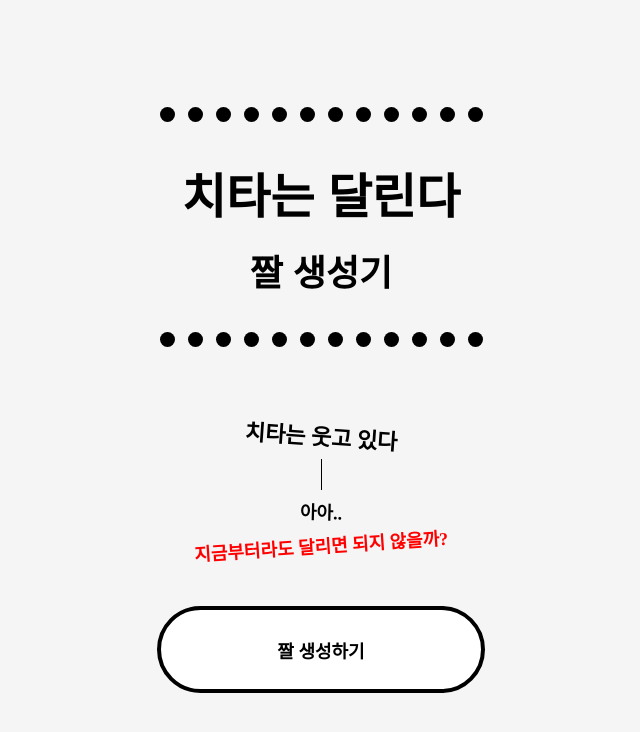
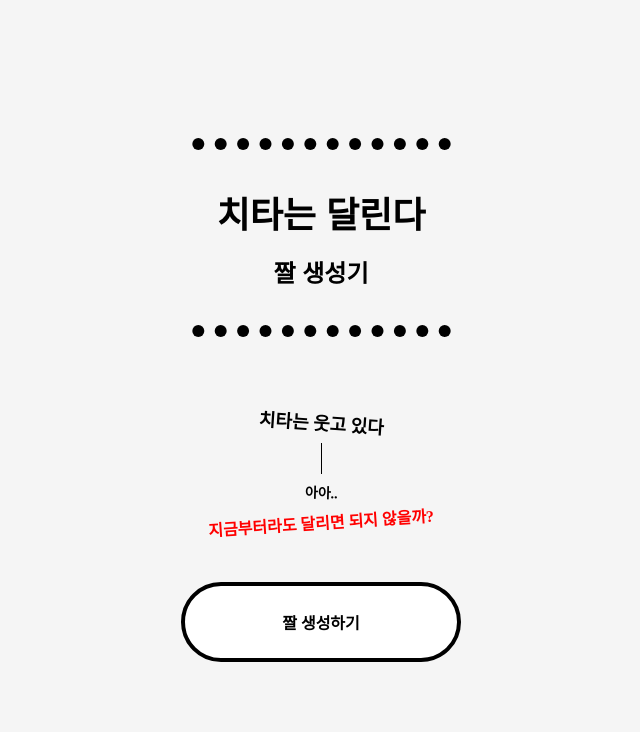
Before and after one commit to gongbj0113/cheetah_is_running, a Next.js app: page / in a window 1280 px wide. Shown: the top 732 px of the page, without its empty margins (319-959 px from the left). Built offline with nearby package versions, Linux system fonts and the light colour scheme; a web font is replaced by a local one.

Commit message:
layout fixed, size smaller

```diff
--- a/src/app/generate/page.module.css
+++ b/src/app/generate/page.module.css
@@ -1,6 +1,6 @@
 .textField {
-  width: 345px;
-  height: 83px;
+  width: 300px;
+  height: 76px;
   flex-shrink: 0;
   padding: 24px 24px 24px 24px;
   border: none;
@@ -12,7 +12,7 @@
 
   color: #000;
   font-family: Pretendard;
-  font-size: 18px;
+  font-size: 16px;
 
   margin-top: 36px;
   margin-bottom: 36px;
@@ -34,20 +34,26 @@
   font-style: normal;
   font-weight: 900;
   line-height: normal;
+
+  margin-bottom: 14px;
 }
 
 .loading .loadingText2 {
   color: #474747;
   font-family: Pretendard;
-  font-size: 26px;
+  font-size: 24px;
   font-style: normal;
   font-weight: 600;
   line-height: normal;
 }
 
 .videoplayer {
-  height: 260px;
+  height: 200px;
+  margin-left: 14px;
+  margin-right: 14px;
+  max-width: calc(100% - 28px);
   flex-shrink: 0;
+  box-sizing: border-box;
 
   border-radius: 14px;
 
@@ -57,7 +63,7 @@
 .annotate {
   color: #f00;
   font-family: Pretendard;
-  font-size: 36px;
+  font-size: 28px;
   font-style: normal;
   font-weight: 900;
   line-height: normal;
@@ -71,8 +77,8 @@
   border: 4px solid #000;
   background: #fff;
 
-  width: 328px;
-  height: 87px;
+  width: 280px;
+  height: 80px;
   flex-shrink: 0;
 
   display: flex;
@@ -94,8 +100,8 @@
   border: 4px solid #000;
   background: #fff;
 
-  width: 160px;
-  height: 87px;
+  width: 140px;
+  height: 80px;
   flex-shrink: 0;
 
   display: flex;
--- a/src/app/globals.css
+++ b/src/app/globals.css
@@ -97,6 +97,17 @@ body {
       rgb(var(--background-end-rgb))
     )
     rgb(var(--background-start-rgb));
+
+  width: 100vw;
+  height: 100vh;
+
+  display: flex;
+  flex-direction: column;
+  background: #f5f5f5;
+
+  overflow-y: auto;
+  padding-top: 36px;
+  padding-bottom: 36px;
 }
 
 a {
--- a/src/app/page.module.css
+++ b/src/app/page.module.css
@@ -3,16 +3,15 @@
   flex-direction: column;
   align-items: center;
   justify-content: center;
-  height: 100vh;
   width: 100vw;
   background-color: #f5f5f5;
 
-  overflow-y: auto;
+  margin: auto;
 }
 
 .circles {
   width: 323px;
-  height: 15px;
+  height: 12px;
   flex-shrink: 0;
 
   margin-bottom: 36px;
@@ -21,7 +20,7 @@
 .main h1 {
   color: #000;
   font-family: "Pretendard", sans-serif;
-  font-size: 48px;
+  font-size: 36px;
   font-style: normal;
   font-weight: 900;
   line-height: normal;
@@ -31,7 +30,7 @@
 .main h2 {
   color: #000;
   font-family: "Pretendard", sans-serif;
-  font-size: 36px;
+  font-size: 24px;
   font-style: normal;
   font-weight: 900;
   line-height: normal;
@@ -52,7 +51,7 @@
 .description p:nth-child(1) {
   color: #000;
   font-family: "Pretendard";
-  font-size: 22px;
+  font-size: 18px;
   font-style: normal;
   font-weight: 900;
   line-height: normal;
@@ -62,7 +61,7 @@
 .description p:nth-child(3) {
   color: #000;
   font-family: Pretendard;
-  font-size: 18px;
+  font-size: 14px;
   font-style: normal;
   font-weight: 900;
   line-height: normal;
@@ -79,7 +78,7 @@
 .description p:nth-child(4) {
   color: #f00;
   font-family: Pretendard;
-  font-size: 18px;
+  font-size: 16px;
   font-style: normal;
   font-weight: 900;
   line-height: normal;
@@ -92,8 +91,8 @@
   border: 4px solid #000;
   background: #fff;
 
-  width: 328px;
-  height: 87px;
+  width: 280px;
+  height: 80px;
   flex-shrink: 0;
 
   display: flex;
@@ -102,7 +101,7 @@
 
   color: #000;
   font-family: Pretendard;
-  font-size: 18px;
+  font-size: 16px;
   font-style: normal;
   font-weight: 700;
   line-height: normal;
--- a/src/app/page.tsx
+++ b/src/app/page.tsx
@@ -9,8 +9,8 @@ export default function Home() {
         src="/circles.svg"
         alt=".."
         className={styles.circles}
-        width={323}
-        height={15}
+        width={200}
+        height={8}
         priority
       />
       <h1>치타는 달린다</h1>
@@ -19,8 +19,8 @@ export default function Home() {
         src="/circles.svg"
         alt=".."
         className={styles.circles}
-        width={323}
-        height={15}
+        width={200}
+        height={4}
         priority
       />
 
```
